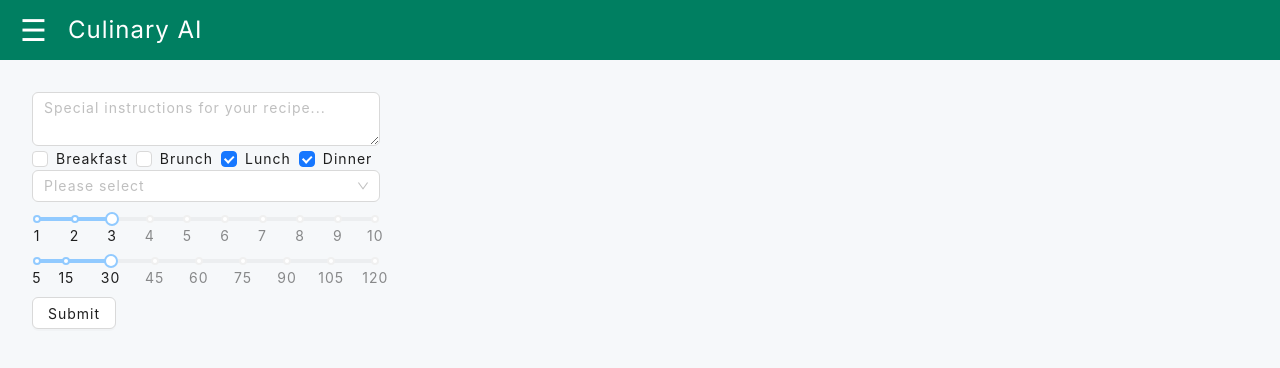
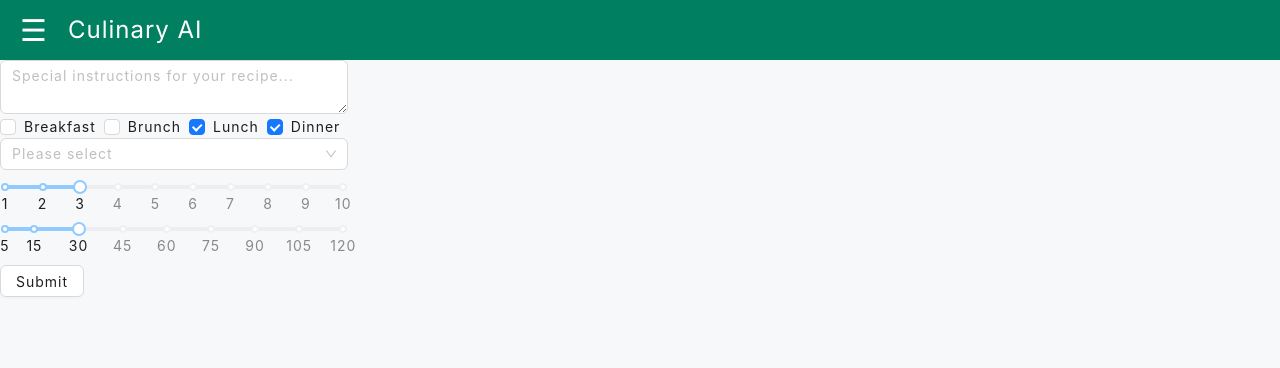
Before and after one commit to Christopher-Stolfa/recipes-ai, a Next.js app: page / in a window 1280 px wide. Shown: the top 368 px of the page. Built offline with nearby package versions, Linux system fonts and the light colour scheme; what i18n-iso-countries would draw is missing.

Commit message:
Make things pretty

```diff
--- a/app/components/main-content/main-content.module.scss
+++ b/app/components/main-content/main-content.module.scss
@@ -1,9 +1,10 @@
 .container {
   display: flex;
   flex-direction: row;
+  height: calc(100vh - 60px);
 }
 
 .main {
   flex-grow: 1;
-  padding: 2rem;
+  overflow: auto;
 }
--- a/app/components/recipe-form/recipe-form.module.scss
+++ b/app/components/recipe-form/recipe-form.module.scss
@@ -0,0 +1,4 @@
+.container {
+  display: flex;
+  flex-direction: column;
+}
--- a/app/components/sidebar/sidebar.module.scss
+++ b/app/components/sidebar/sidebar.module.scss
@@ -8,7 +8,8 @@
   flex-direction: column;
   justify-content: flex-start;
   align-items: flex-start;
-  overflow: hidden;
+  overflow: auto;
+  letter-spacing: 0;
 }
 
 .menuContent {
@@ -20,6 +21,9 @@
   list-style: none;
   padding: 0;
   width: 100%;
+  li {
+    margin: 0;
+  }
 }
 
 .menuItem {
@@ -35,7 +39,7 @@
 }
 
 .open {
-  width: 250px;
+  min-width: 250px;
 }
 
 .closed {
--- /dev/null
+++ b/app/recipe/[id]/page.module.scss
@@ -0,0 +1,15 @@
+.container {
+  margin: 0 15%;
+  padding: 0 2rem;
+  background-color: white;
+  box-shadow: 0 4px 6px rgba(0, 0, 0, 0.1);
+}
+
+.description {
+  padding-left: 0.25rem;
+  font-style: italic;
+}
+
+.divider {
+  margin: 1rem 0;
+}
```
